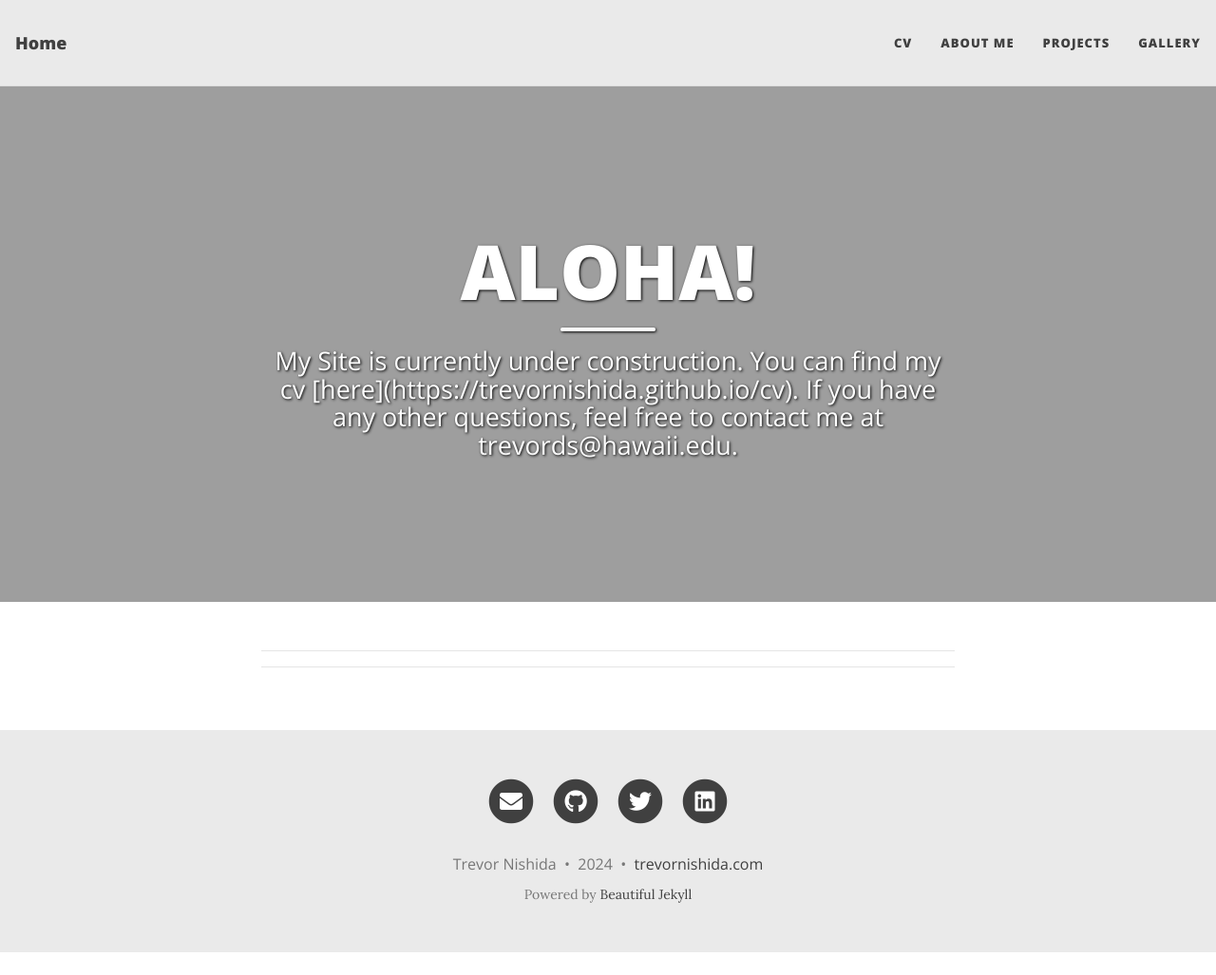
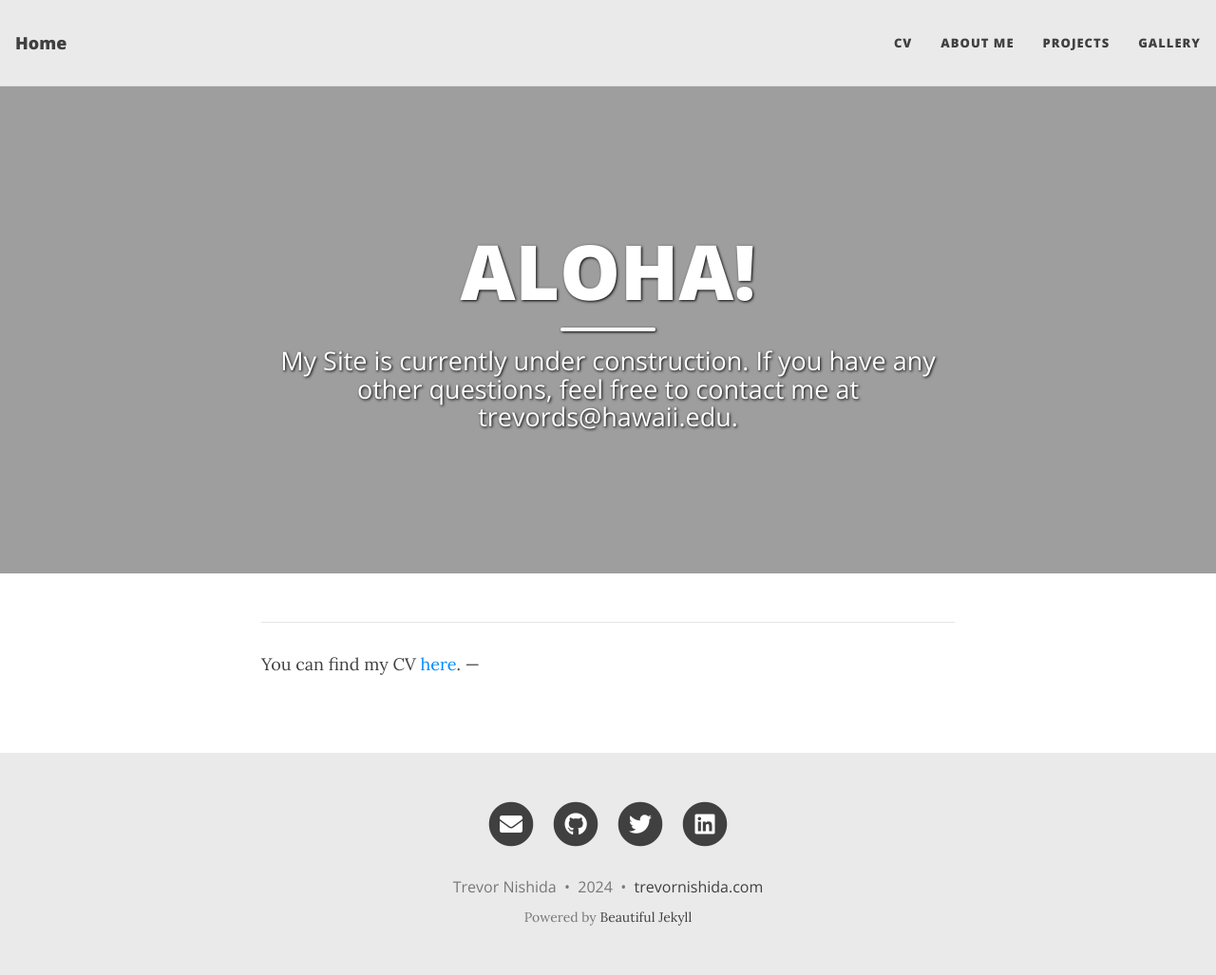
Before and after one commit to trevornishida/trevornishida.github.io, a Jekyll site: the page built from index.md, in a window 1280 px wide and 1027 px high. Shown: the whole window at 95% size. Built offline with Jekyll 4.4.1, drawn with Linux system fonts in a browser that asks for light colours; nearby versions of some CDN libraries.

Commit message:
Fix broken CV link.

```diff
--- a/index.md
+++ b/index.md
@@ -1,9 +1,9 @@
 ---
 title: ALOHA!
-subtitle: My Site is currently under construction. You can find my cv [here](https://trevornishida.github.io/cv). If you have any other questions, feel free to contact me at trevords@hawaii.edu.
+subtitle: My Site is currently under construction. If you have any other questions, feel free to contact me at trevords@hawaii.edu.
 cover-img: "/assets/images/coral2.jpg"
 ---
 
 ---
-
+You can find my CV [here](https://trevornishida.github.io/cv).
 ---
```
